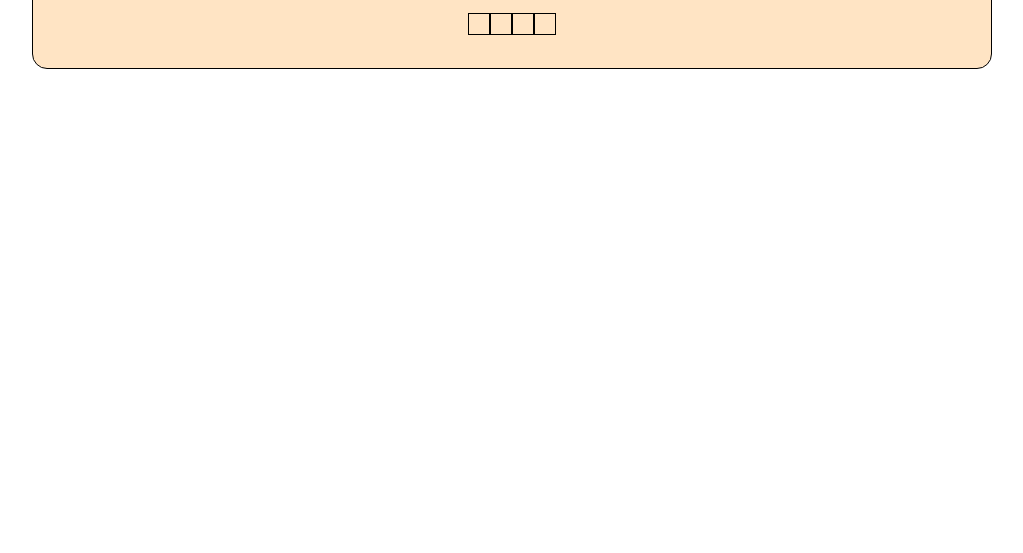
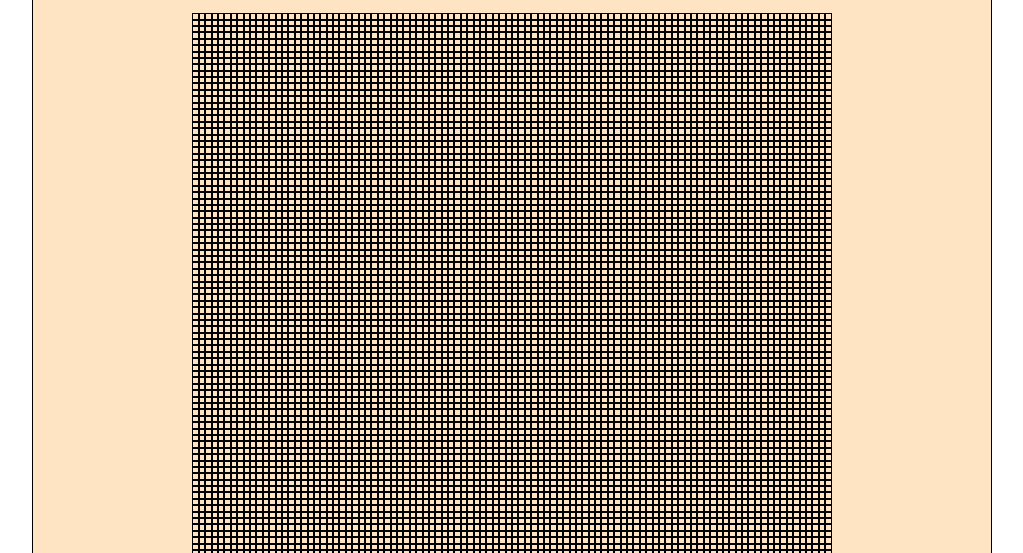
Before and after one commit to David-Ph/etch-a-sketch, a plain HTML site: page index.html in a window 1280 px wide. Shown: the part 247-800 px from the top of the page, without its empty margins (128-1151 px from the left). Drawn offline with Linux system fonts and the light colour scheme.

Commit message:
Create grid

```diff
--- a/css/style.css
+++ b/css/style.css
@@ -21,6 +21,11 @@ time, mark, audio, video {
 	font-size: 100%;
 	font: inherit;
 	vertical-align: baseline;
+}
+*, *::after, *::before{
+    margin: 0;
+	padding: 0;
+	border: 0;
 }
 /* HTML5 display-role reset for older browsers */
 article, aside, details, figcaption, figure,
@@ -103,15 +108,14 @@ table {
 }
 
 .grid-container{
-    display: flex;
-    flex-wrap: wrap;
-    justify-content: center;
-    width: 100%;
+    margin: 0 auto;
+    font-size: 0;
+    width: 640px;
+    height: 640px;
 }
 
-.div{
+.grid{
+    display: inline-block;
+    box-sizing: border-box;
     border: 1px solid black;
-    margin-bottom: 1px;
-    height: 20px;
-    width: 20px;
 }
--- a/index.html
+++ b/index.html
@@ -35,10 +35,7 @@
             </div>
         </div>
         <div class="grid-container">
-            <div class="div"></div>
-            <div class="div"></div>
-            <div class="div"></div>
-            <div class="div"></div>
+
         </div>
     </div>
 
--- a/js/main.js
+++ b/js/main.js
@@ -0,0 +1,27 @@
+// ///
+//          DOM
+// ///
+
+const gridContainer = document.querySelector('.grid-container');
+const gridSize = 100;
+
+function createGrid(gridNumber){
+
+    for(let i = 1; i < (gridNumber); i++){
+
+        let newRow = document.createElement('div');
+        gridContainer.appendChild(newRow);
+
+        for(let i = 0; i < gridNumber; i++){
+            let newCol = document.createElement('div');
+            newCol.classList.add('grid');
+            newCol.style.width = `${gridContainer.offsetWidth / gridNumber}px`;
+            newCol.style.height = `${gridContainer.offsetWidth / gridNumber}px`;
+            newRow.appendChild(newCol);
+        }
+
+    }
+}
+
+createGrid(gridSize);
+console.log(gridContainer.offsetWidth)
```
